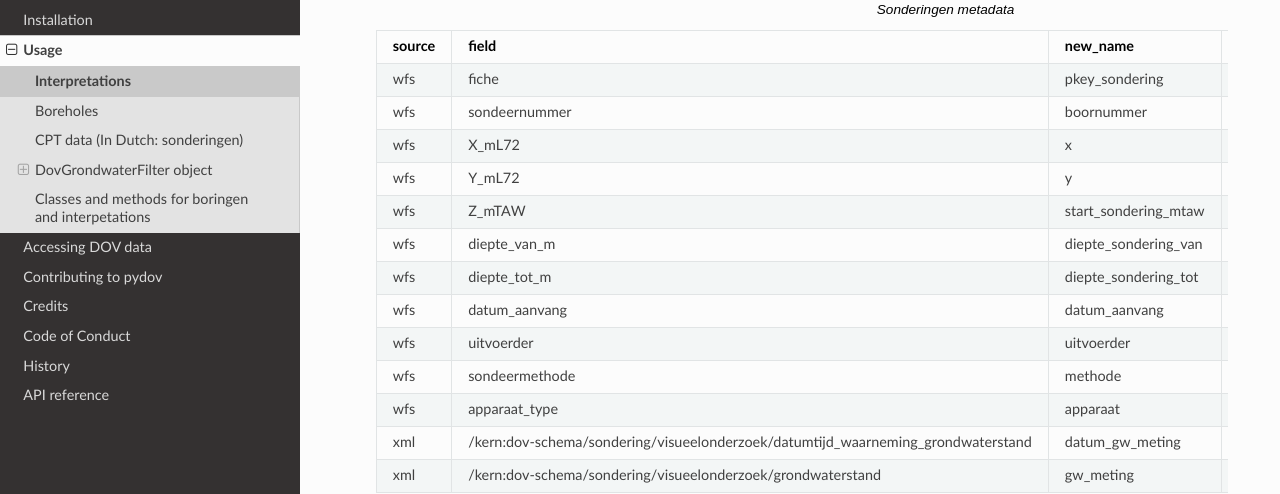
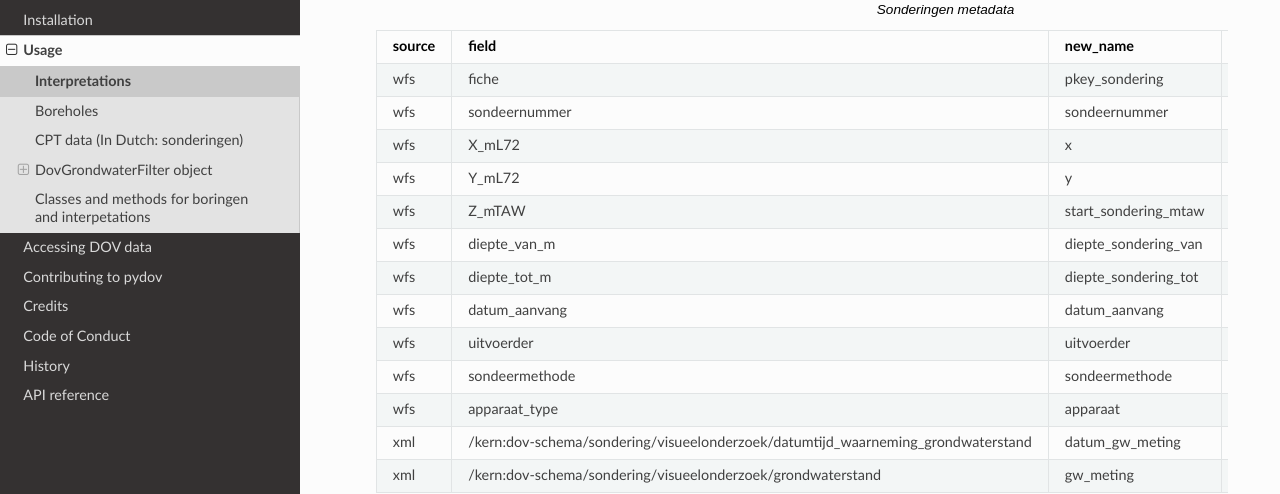
Before and after one commit to DOV-Vlaanderen/pydov, a Sphinx documentation site: the page built from docs/description_output_dataframes.rst, in a window 1280 px wide and 900 px high, scrolled down 4984 px. Shown: the part 155-649 px from the top of the window. Built offline with Sphinx 7.4.7 and the Read the Docs theme 2.0.0, drawn with Linux system fonts in a browser that asks for light colours.

Commit message:
little cosmetic changes on sondeernummer and sondeermethode

```diff
--- a/docs/description_output_dataframes.rst
+++ b/docs/description_output_dataframes.rst
@@ -201,7 +201,7 @@ fields available in the wfs to search on.
 
     source,field,new_name,data_type,example
     wfs,fiche,pkey_sondering,string,https://.../2011-009205.xml
-    wfs,sondeernummer,boornummer,string,GEO-10/139-S113
+    wfs,sondeernummer,sondeernummer,string,GEO-10/139-S113
     wfs,X_mL72,x,float,68517.9
     wfs,Y_mL72,y,float,223693.3
     wfs,Z_mTAW,start_sondering_mtaw,float,5.40
@@ -209,7 +209,7 @@ fields available in the wfs to search on.
     wfs,diepte_tot_m,diepte_sondering_tot,float,30.48
     wfs,datum_aanvang,datum_aanvang,date,02/09/2011
     wfs,uitvoerder,uitvoerder,string,VO - Afdeling Geotechniek
-    wfs,sondeermethode,methode,string,continu elektrisch
+    wfs,sondeermethode,sondeermethode,string,continu elektrisch
     wfs,apparaat_type,apparaat,string,200kN - MAN2
     xml,/kern:dov-schema/sondering/visueelonderzoek/datumtijd_waarneming_grondwaterstand,datum_gw_meting,date,02/09/2011
     xml,/kern:dov-schema/sondering/visueelonderzoek/grondwaterstand,gw_meting,float,02/09/2011
```
